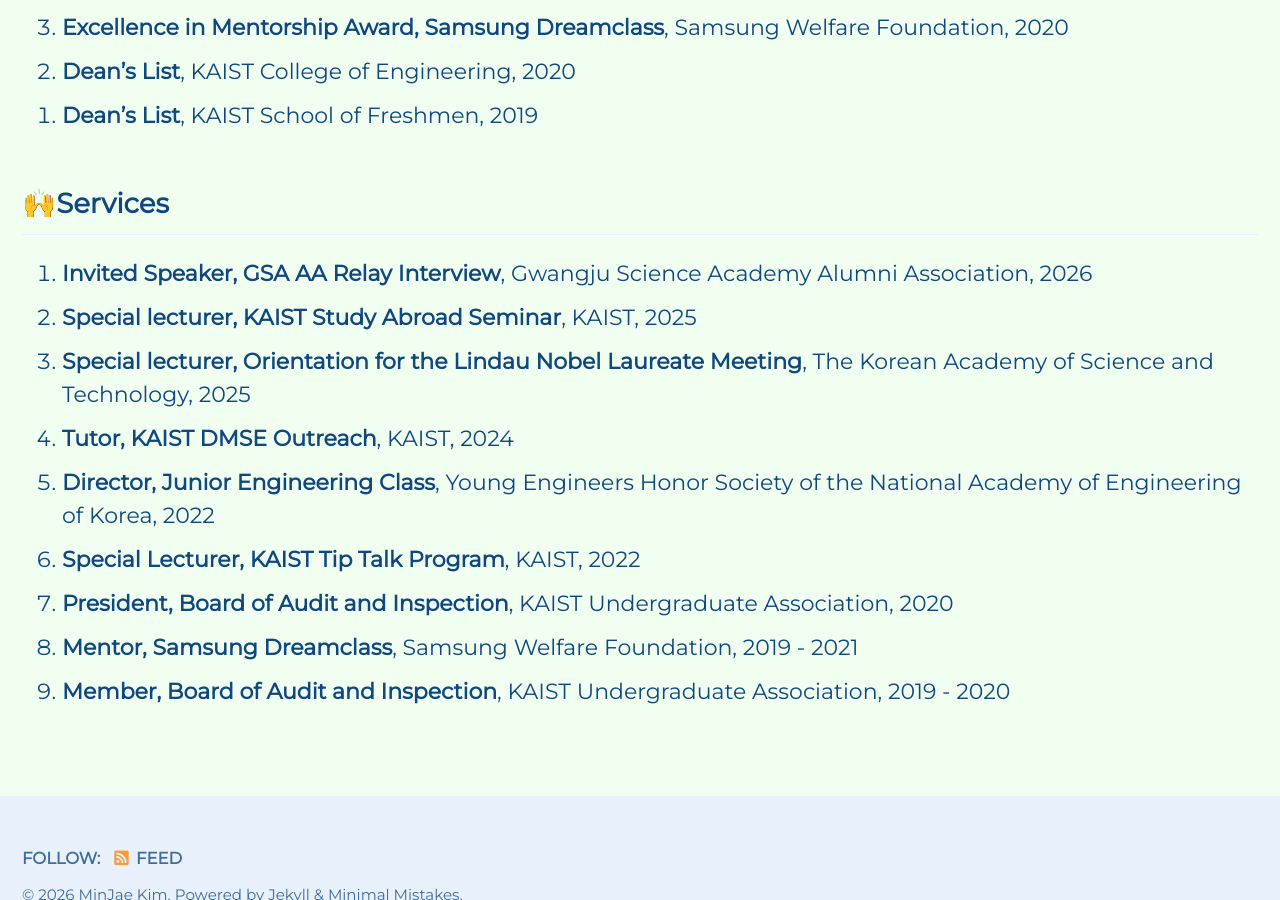
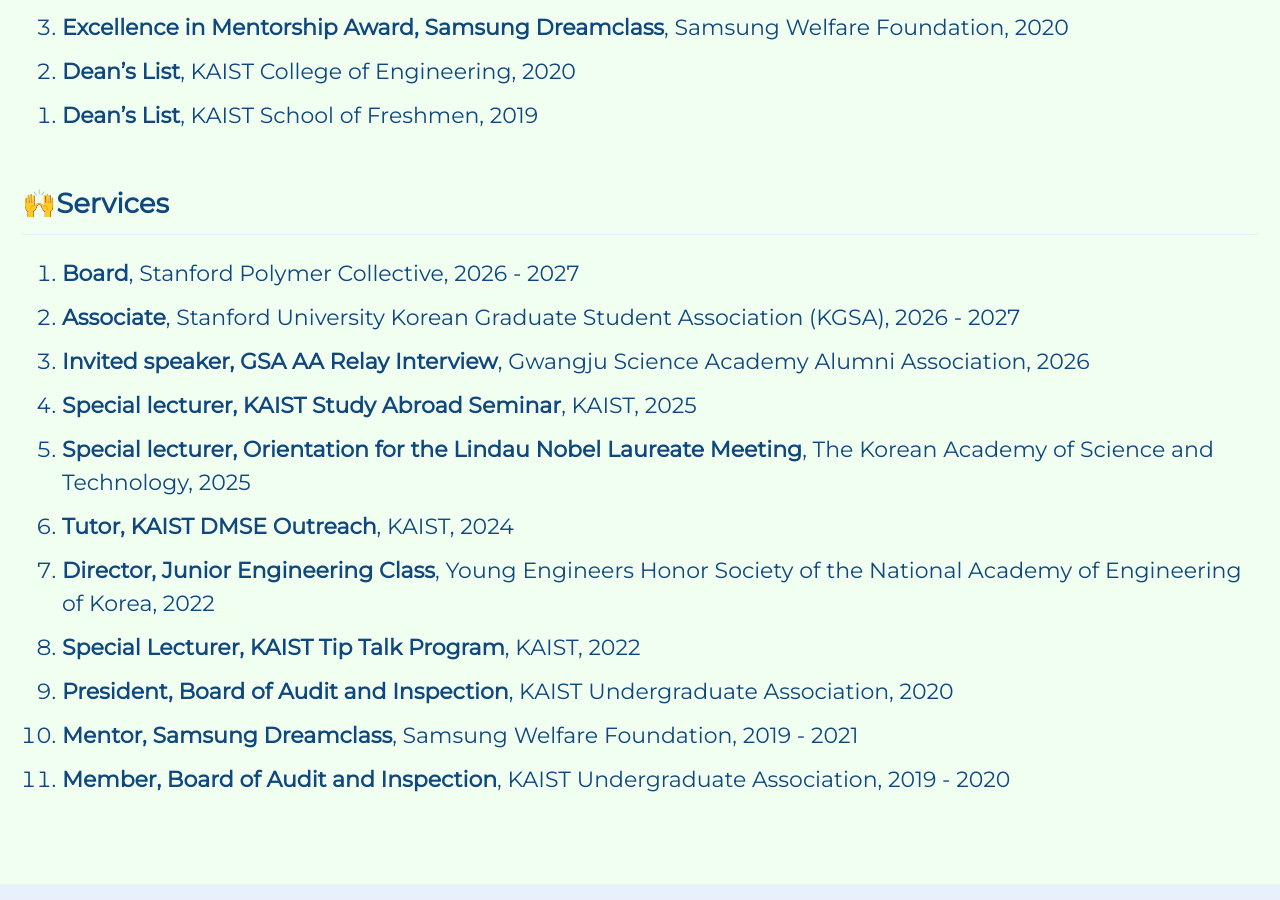
Before and after one commit to mj3259/mj3259.github.io, a Jekyll site: the page built from _pages/honorsandawards.md, in a window 1280 px wide and 900 px high, scrolled down 2448 px. Built offline with Jekyll 4.4.1, drawn with Linux system fonts in a browser that asks for light colours; cached includes are drawn as plain includes.

Commit message:
Update honorsandawards.md

```diff
--- a/_pages/honorsandawards.md
+++ b/_pages/honorsandawards.md
@@ -65,7 +65,9 @@
 {: reversed="reversed"}
 
 ## 🙌Services
-1. __Invited Speaker, GSA AA Relay Interview__, Gwangju Science Academy Alumni Association, 2026
+1. __Board__, Stanford Polymer Collective, 2026 - 2027
+1. __Associate__, Stanford University Korean Graduate Student Association (KGSA), 2026 - 2027
+1. __Invited speaker, GSA AA Relay Interview__, Gwangju Science Academy Alumni Association, 2026
 1. __Special lecturer, KAIST Study Abroad Seminar__, KAIST, 2025
 1. __Special lecturer, Orientation for the Lindau Nobel Laureate Meeting__, The Korean Academy of Science and Technology, 2025
 1. __Tutor, KAIST DMSE Outreach__, KAIST, 2024
```
